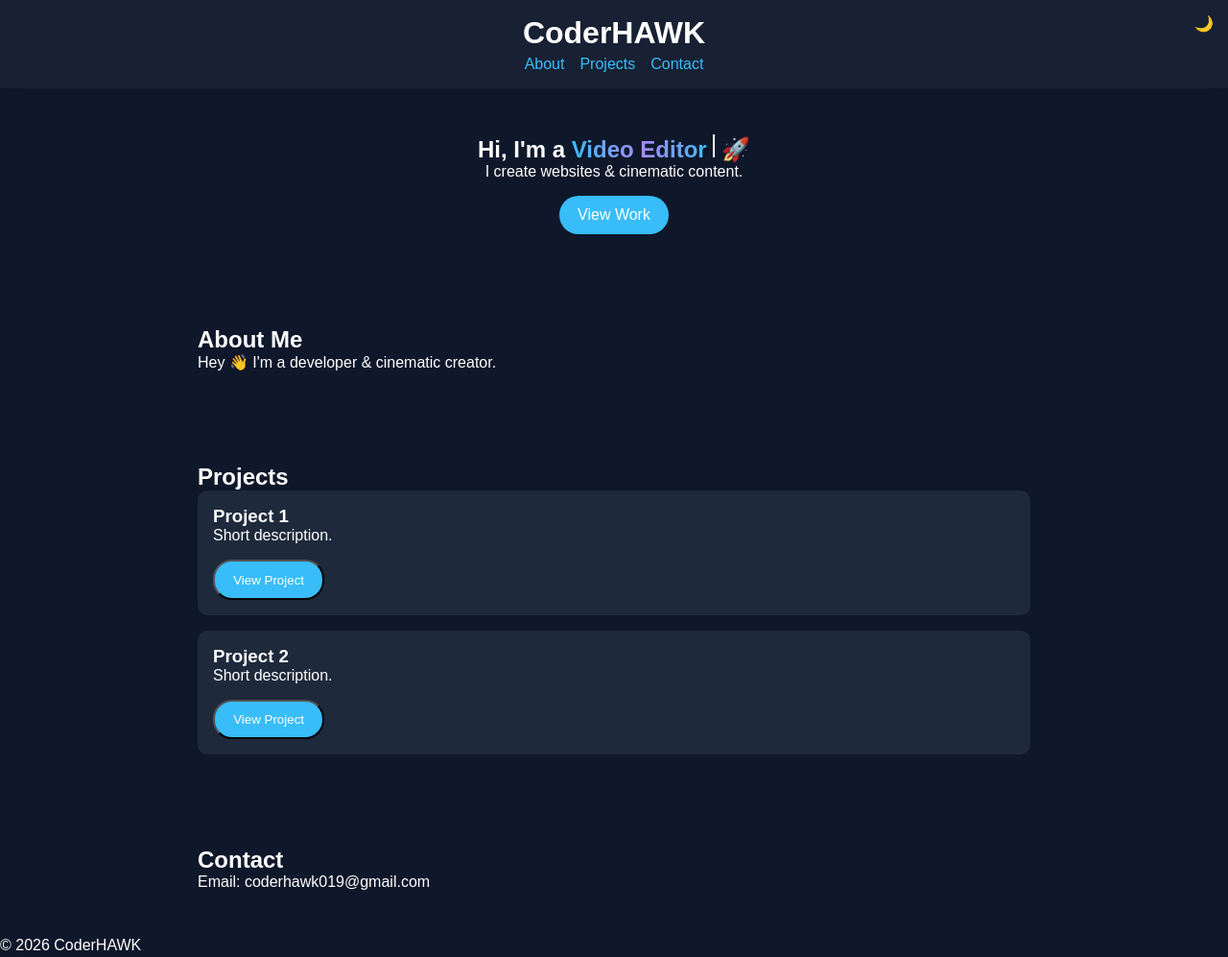
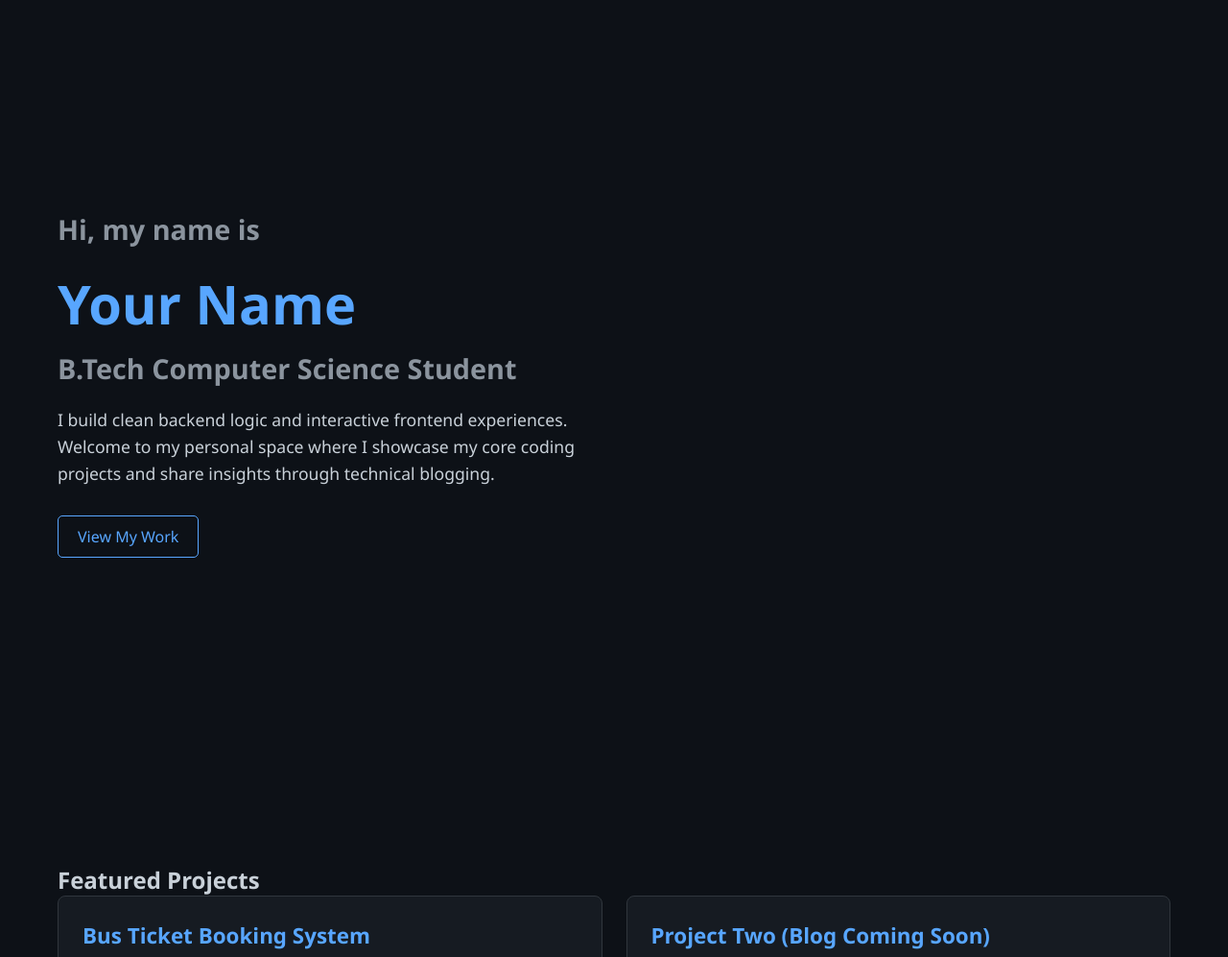
Before and after one commit to CoderHAWK19/portfolio-site, a plain HTML site: page index.html in a window 1280 px wide. Shown: the top 997 px of the page at 96% size. Drawn offline with Linux system fonts and the light colour scheme.

Commit message:
Revamp index.html with new layout and styles
Updated the portfolio page with new styles and content.

```diff
--- a/index.html
+++ b/index.html
@@ -1,316 +1,274 @@
 <!DOCTYPE html>
 <html lang="en">
 <head>
-  <meta charset="UTF-8" />
-  <meta name="viewport" content="width=device-width, initial-scale=1.0"/>
-  <title>Portfolio | CoderHAWK</title>
-
+    <meta charset="UTF-8">
+    <meta name="viewport" content="width=device-width, initial-scale=1.0">
+    <title>Your Name | Portfolio</title>
     <style>
-    :root {
-      --bg:#0f172a;
-      --text:#fff;
-      --card:#1e293b;
-      --accent:#38bdf8;
-    }
-
-    body.light {
-      --bg:#f1f5f9;
-      --text:#0f172a;
-      --card:#fff;
-      --accent:#0ea5e9;
-    }
-
+        /* Reset & Base Styles */
         * {
-      margin:0;
-      padding:0;
-      box-sizing:border-box;
-      font-family:Arial;
+            margin: 0;
+            padding: 0;
+            box-sizing: border-box;
+            font-family: 'Segoe UI', Tahoma, Geneva, Verdana, sans-serif;
         }
 
         body {
-      background:var(--bg);
-      color:var(--text);
-      transition:0.4s;
+            background-color: #0d1117; /* Dark tech background */
+            color: #c9d1d9;
+            overflow-x: hidden;
+            position: relative;
         }
 
-    header {
-  position: sticky;
+        /* Interactive Canvas Background */
+        #trail-canvas {
+            position: fixed;
             top: 0;
-  z-index: 1000;
-  background: rgba(30, 41, 59, 0.6); /* semi-transparent */
-  backdrop-filter: blur(12px);       /* glass blur */
-  -webkit-backdrop-filter: blur(12px); /* Safari support */
-  padding: 1rem;
-  text-align: center;
+            left: 0;
+            width: 100vw;
+            height: 100vh;
+            z-index: 1;
+            pointer-events: none; /* Allows clicking through the canvas to elements underneath */
+        }
+
+        /* Content Wrapper */
+        .content-container {
+            position: relative;
+            z-index: 2; /* Sits above the canvas */
+            width: 100%;
+            max-width: 1200px;
+            margin: 0 auto;
+            padding: 0 20px;
+        }
+
+        /* Top Section: Introduction */
+        .hero-section {
+            height: 100vh;
+            display: flex;
+            flex-direction: column;
+            justify-content: center;
+            align-items: flex-start;
+        }
+
+        .hero-section h1 {
+            font-size: 3.5rem;
+            color: #58a6ff; /* Tech blue */
+            margin-bottom: 10px;
+        }
+
+        .hero-section h2 {
+            font-size: 1.8rem;
+            color: #8b949e;
+            margin-bottom: 20px;
+        }
+
+        .hero-section p {
+            font-size: 1.1rem;
+            max-width: 600px;
+            line-height: 1.6;
+            margin-bottom: 30px;
+        }
+
+        .btn {
+            display: inline-block;
+            padding: 10px 20px;
+            color: #58a6ff;
+            border: 1px solid #58a6ff;
+            text-decoration: none;
+            border-radius: 5px;
             transition: all 0.3s ease;
         }
 
-/* Light mode fix */
-body.light header {
-  background: rgba(255, 255, 255, 0.6);
+        .btn:hover {
+            background: rgba(88, 166, 255, 0.1);
+            box-shadow: 0 0 15px rgba(88, 166, 255, 0.4);
         }
 
-    nav {
-      display:flex;
-      justify-content:center;
-      gap:1rem;
-      margin-top:5px;
+        /* Bottom Section: Projects */
+        .projects-section {
+            padding: 100px 0;
         }
 
-    nav a {
-      color:var(--accent);
-      text-decoration:none;
+        .projects-section h2 .section-title {
+            font-size: 2.5rem;
+            color: #f0f6fc;
+            margin-bottom: 40px;
+            border-bottom: 2px solid #21262d;
+            padding-bottom: 10px;
         }
 
-    .toggle {
-      position:absolute;
-      right:15px;
-      top:15px;
-      cursor:pointer;
+        .projects-grid {
+            display: grid;
+            grid-template-columns: repeat(auto-fit, minmax(300px, 1fr));
+            gap: 25px;
         }
 
-    section {
-      padding:3rem 1rem;
-      max-width:900px;
-      margin:auto;
-      opacity:0;
-      transform:translateY(40px);
-      transition:0.8s;
+        .project-card {
+            background: #161b22;
+            border: 1px solid #30363d;
+            border-radius: 8px;
+            padding: 25px;
+            transition: transform 0.3s ease, box-shadow 0.3s ease;
         }
 
-    section.show {
-      opacity:1;
-      transform:translateY(0);
+        .project-card:hover {
+            transform: translateY(-5px);
+            border-color: #58a6ff;
+            box-shadow: 0 5px 20px rgba(0, 0, 0, 0.5);
         }
 
-    .hero {
-      text-align:center;
+        .project-card h3 {
+            color: #58a6ff;
+            margin-bottom: 15px;
+            font-size: 1.4rem;
         }
 
-    /* Typing effect */
-    #typing {
-      background: linear-gradient(90deg,#38bdf8,#a78bfa,#38bdf8);
-      -webkit-background-clip:text;
-      -webkit-text-fill-color:transparent;
-      font-weight:bold;
+        .project-card p {
+            font-size: 0.95rem;
+            line-height: 1.5;
+            margin-bottom: 20px;
+            color: #8b949e;
         }
 
-    .cursor {
-      display:inline-block;
-      width:2px;
-      height:1em;
-      background:var(--text);
-      animation:blink 1s infinite;
+        .tags {
+            display: flex;
+            gap: 10px;
+            flex-wrap: wrap;
         }
 
-    @keyframes blink {
-      0%,50%,100% {opacity:1}
-      25%,75% {opacity:0}
+        .tag {
+            background: #21262d;
+            color: #8b949e;
+            padding: 5px 10px;
+            border-radius: 4px;
+            font-size: 0.8rem;
+            font-family: monospace;
         }
-
-    .btn {
-      display:inline-block;
-      margin-top:1rem;
-      padding:0.7rem 1.2rem;
-      background:var(--accent);
-      color:#fff;
-      border-radius:20px;
-      text-decoration:none;
-      transition:0.3s;
-    }
-
-    .btn:hover {
-      transform:translateY(-3px);
-      box-shadow:0 0 15px var(--accent),0 0 30px var(--accent);
-    }
-
-    .projects {
-      display:grid;
-      gap:1rem;
-    }
-
-    .card {
-      background:var(--card);
-      padding:1rem;
-      border-radius:10px;
-    }
-
-    /* MODAL */
-    .modal {
-      position:fixed;
-      top:0;
-      left:0;
-      width:100%;
-      height:100%;
-      background:rgba(0,0,0,0.7);
-      display:flex;
-      justify-content:center;
-      align-items:center;
-      opacity:0;
-      pointer-events:none;
-      transition:0.3s;
-    }
-
-    .modal.active {
-      opacity:1;
-      pointer-events:auto;
-    }
-
-    .modal-content {
-      background:var(--card);
-      padding:1.5rem;
-      border-radius:15px;
-      text-align:center;
-      animation:fadeIn 0.4s;
-    }
-
-    .close {
-      float:right;
-      cursor:pointer;
-    }
-
-    @keyframes fadeIn {
-      from {transform:scale(0.8);opacity:0}
-      to {transform:scale(1);opacity:1}
-    }
-
     </style>
 </head>
-
 <body>
 
-<header>
-  <h1>CoderHAWK</h1>
-  <div class="toggle" onclick="toggleMode()">🌙</div>
-  <nav>
-    <a href="#about">About</a>
-    <a href="#projects">Projects</a>
-    <a href="#contact">Contact</a>
-  </nav>
-</header>
+    <canvas id="trail-canvas"></canvas>
 
-<section class="hero show">
-  <h2>Hi, I'm a <span id="typing"></span><span class="cursor"></span> 🚀</h2>
-  <p>I create websites & cinematic content.</p>
-  <a href="#projects" class="btn">View Work</a>
+    <div class="content-container">
+
+        <section class="hero-section">
+            <h2>Hi, my name is</h2>
+            <h1>Your Name</h1>
+            <h2>B.Tech Computer Science Student</h2>
+            <p>I build clean backend logic and interactive frontend experiences. Welcome to my personal space where I showcase my core coding projects and share insights through technical blogging.</p>
+            <a href="#projects" class="btn">View My Work</a>
         </section>
 
-<section id="about">
-  <h2>About Me</h2>
-  <p>Hey 👋 I'm a developer & cinematic creator.</p>
-</section>
+        <section id="projects" class="projects-section">
+            <h2 class="section-title">Featured Projects</h2>
 
-<section id="projects">
-  <h2>Projects</h2>
+            <div class="projects-grid">
 
-  <div class="projects">
-    <div class="card">
-      <h3>Project 1</h3>
-      <p>Short description.</p>
-      <button class="btn" onclick="openModal('Project 1','Preview here','https://your-project1-link.com')">View Project</button>
+                <div class="project-card">
+                    <h3>Bus Ticket Booking System</h3>
+                    <p>A comprehensive desktop/web application engineered to streamline transit reservations. Features a robust relational database schema to handle seat allocations, schedules, and user bookings securely without conflicts.</p>
+                    <div class="tags">
+                        <span class="tag">Python</span>
+                        <span class="tag">SQL</span>
+                        <span class="tag">RDBMS</span>
+                    </div>
                 </div>
 
-    <div class="card">
-      <h3>Project 2</h3>
-      <p>Short description.</p>
-      <button class="btn" onclick="openModal('Project 2','Preview here','https://your-project2-link.com')">View Project</button>
+                <div class="project-card">
+                    <h3>Project Two (Blog Coming Soon)</h3>
+                    <p>Your next project details go here. Focus on the problem you solved, the tech stack used, and the final impact or performance optimization achieved.</p>
+                    <div class="tags">
+                        <span class="tag">NextJS</span>
+                        <span class="tag">Node.js</span>
                     </div>
+                </div>
+
             </div>
         </section>
 
-<section id="contact">
-  <h2>Contact</h2>
-  <p>Email: coderhawk019@gmail.com</p>
-</section>
-
-<footer>
-  <p>© 2026 CoderHAWK</p>
-</footer>
-
-<!-- MODAL -->
-<div class="modal" id="modal">
-  <div class="modal-content">
-    <span class="close" onclick="closeModal()">✖</span>
-    <h3 id="modal-title"></h3>
-    <p id="modal-desc"></p>
-    <a id="modal-link" class="btn" target="_blank">Open Live</a>
-  </div>
     </div>
 
     <script>
-  // Scroll animation
-  const sections = document.querySelectorAll("section");
-  const observer = new IntersectionObserver(entries => {
-    entries.forEach(entry => {
-      if(entry.isIntersecting){
-        entry.target.classList.add("show");
+        const canvas = document.getElementById('trail-canvas');
+        const ctx = canvas.getContext('2d');
+
+        // Resize canvas to fit screen
+        function resizeCanvas() {
+            canvas.width = window.innerWidth;
+            canvas.height = window.innerHeight;
+        }
+        resizeCanvas();
+        window.addEventListener('resize', resizeCanvas);
+
+        const particles = [];
+        const mouse = { x: undefined, y: undefined };
+
+        // Track mouse movement
+        window.addEventListener('mousemove', (event) => {
+            mouse.x = event.clientX;
+            mouse.y = event.clientY;
+
+            // Spawn multiple particles on move for a dense trail
+            for (let i = 0; i < 2; i++) {
+                particles.push(new Particle(mouse.x, mouse.y));
             }
         });
-  });
-  sections.forEach(sec => observer.observe(sec));
 
-  // Dark mode
-  function toggleMode(){
-    document.body.classList.toggle("light");
+        // Particle Blueprint
+        class Particle {
+            constructor(x, y) {
+                this.x = x;
+                this.y = y;
+                // Random size between 1 and 3 pixels (looks like fine data code points)
+                this.size = Math.random() * 3 + 1;
+                // Speed direction
+                this.speedX = (Math.random() - 0.5) * 2;
+                this.speedY = (Math.random() - 0.5) * 2;
+                // Tech glowing colors (Cyan / Blue / Dark Blue shades)
+                const colors = ['#58a6ff', '#1f6feb', '#00d2ff', '#58a6ff22'];
+                this.color = colors[Math.floor(Math.random() * colors.length)];
+                this.alpha = 1;
+                this.decay = Math.random() * 0.015 + 0.01; // Rate at which particle disappears
             }
 
-  // Modal
-  function openModal(title, desc, link){
-    modalTitle.innerText = title;
-    modalDesc.innerText = desc;
-    modalLink.href = link;
-    modal.classList.add("active");
+            update() {
+                this.x += this.speedX;
+                this.y += this.speedY;
+                this.alpha -= this.decay;
             }
 
-  function closeModal(){
-    modal.classList.remove("active");
-  }
-
-  const modal = document.getElementById("modal");
-  const modalTitle = document.getElementById("modal-title");
-  const modalDesc = document.getElementById("modal-desc");
-  const modalLink = document.getElementById("modal-link");
-
-  // Typing effect
-  const words = ["Developer ","Video Editor ","Cinematic Creator "];
-  let i=0,j=0,isDeleting=false;
-  const typing = document.getElementById("typing");
-
-  function type(){
-    let word = words[i];
-    typing.textContent = word.substring(0,j);
-
-    if(!isDeleting && j<word.length){
-      j++;
-      setTimeout(type,80);
-    }
-    else if(isDeleting && j>0){
-      j--;
-      setTimeout(type,40);
-    }
-    else{
-      isDeleting = !isDeleting;
-      if(!isDeleting) i=(i+1)%words.length;
-      setTimeout(type,1000);
+            draw() {
+                ctx.save();
+                ctx.globalAlpha = this.alpha;
+                ctx.shadowBlur = 8;
+                ctx.shadowColor = this.color; // Gives it a "glow" computer effect
+                ctx.fillStyle = this.color;
+                ctx.beginPath();
+                ctx.arc(this.x, this.y, this.size, 0, Math.PI * 2);
+                ctx.fill();
+                ctx.restore();
             }
         }
 
-  type();
+        // Animation Loop
+        function animate() {
+            // Clears canvas with a slight trail persistence
+            ctx.clearRect(0, 0, canvas.width, canvas.height);
 
-  // Magnetic button
-  const btn = document.querySelector('.btn');
+            for (let i = 0; i < particles.length; i++) {
+                particles[i].update();
+                particles[i].draw();
 
-  btn.addEventListener('mousemove', (e) => {
-    const rect = btn.getBoundingClientRect();
-    const x = e.clientX - rect.left - rect.width / 2;
-    const y = e.clientY - rect.top - rect.height / 2;
-    btn.style.transform = `translate(${x * 0.2}px, ${y * 0.2}px)`;
-  });
-
-  btn.addEventListener('mouseleave', () => {
-    btn.style.transform = 'translate(0,0)';
-  });
+                // Remove dead particles
+                if (particles[i].alpha <= 0) {
+                    particles.splice(i, 1);
+                    i--;
+                }
+            }
+            requestAnimationFrame(animate);
+        }
+        animate();
     </script>
-
 </body>
 </html>
```
Lines whose indentation alone changed are shown as unchanged.
